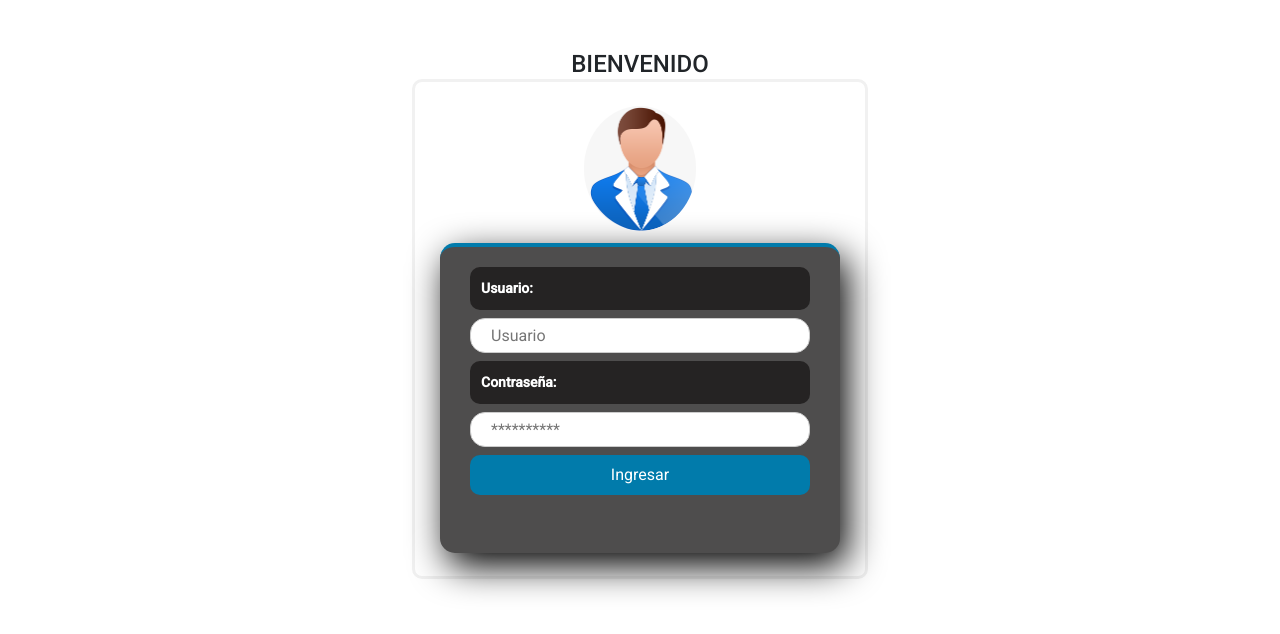
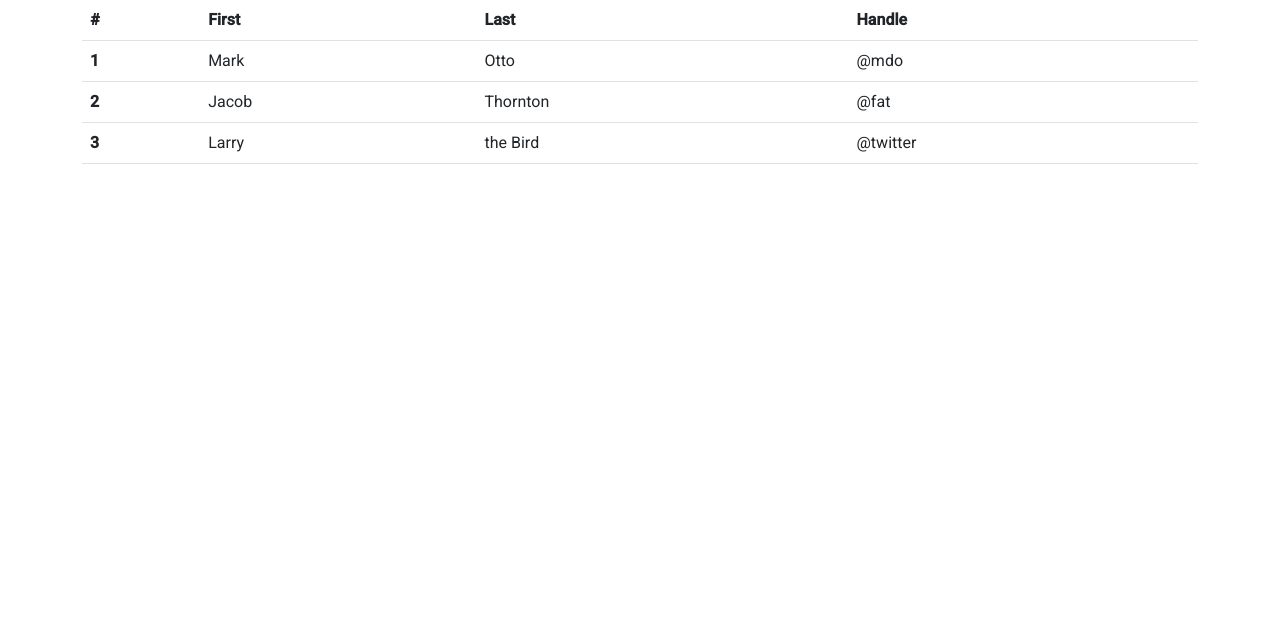
Before and after one commit to Bjavier95/PruebaFormulario, an Angular app: page /compra/1 in a window 1280 px wide. Before the commit this address led to /login. Shown: the top 634 px of the page. Built offline with nearby package versions, Linux system fonts and the light colour scheme.

Commit message:
enviando datos de prueba a firebase

```diff
--- a/src/app/app.module.ts
+++ b/src/app/app.module.ts
@@ -13,6 +13,7 @@ import{ MatStepperModule } from '@angular/material/stepper'
 import { HttpClientModule } from '@angular/common/http';
 
 import { jsonServicios } from './services/jsonServicios.service';
+import { CompraComponent } from './pages/compra/compra.component';
 
 
 
@@ -22,6 +23,7 @@ import { jsonServicios } from './services/jsonServicios.service';
     AppComponent,
     LoginComponent,
     DatauserComponent,
+    CompraComponent,
   ],
   imports: [
     BrowserModule,
--- a/src/app/app.routes.ts
+++ b/src/app/app.routes.ts
@@ -1,10 +1,12 @@
 import { RouterModule, Routes } from "@angular/router";
 import { LoginComponent } from './pages/login/login.component';
 import { DatauserComponent } from './pages/datauser/datauser.component';
+import { CompraComponent } from './pages/compra/compra.component';
 
 const APP_ROUTES: Routes = [
     {path: 'login', component: LoginComponent},
     {path: 'datauser', component: DatauserComponent},
+    {path: 'compra/:id', component: CompraComponent},
     {path: '**', pathMatch: 'full', redirectTo: 'login'}
 ]
 
--- /dev/null
+++ b/src/app/pages/compra/compra.component.html
@@ -0,0 +1,30 @@
+<table class="table">
+    <thead>
+      <tr>
+        <th scope="col">#</th>
+        <th scope="col">First</th>
+        <th scope="col">Last</th>
+        <th scope="col">Handle</th>
+      </tr>
+    </thead>
+    <tbody>
+      <tr>
+        <th scope="row">1</th>
+        <td>Mark</td>
+        <td>Otto</td>
+        <td>@mdo</td>
+      </tr>
+      <tr>
+        <th scope="row">2</th>
+        <td>Jacob</td>
+        <td>Thornton</td>
+        <td>@fat</td>
+      </tr>
+      <tr>
+        <th scope="row">3</th>
+        <td>Larry</td>
+        <td>the Bird</td>
+        <td>@twitter</td>
+      </tr>
+    </tbody>
+  </table>
--- /dev/null
+++ b/src/app/pages/compra/compra.component.ts
@@ -0,0 +1,15 @@
+import { Component, OnInit } from '@angular/core';
+
+@Component({
+  selector: 'app-compra',
+  templateUrl: './compra.component.html',
+  styleUrls: ['./compra.component.css']
+})
+export class CompraComponent implements OnInit {
+
+  constructor() { }
+
+  ngOnInit(): void {
+  }
+
+}
--- a/src/app/pages/datauser/datauser.component.html
+++ b/src/app/pages/datauser/datauser.component.html
@@ -47,7 +47,7 @@
                              (change)= "setMoneda();
                                        getDeptos()"
                                        formControlName="pais">
-                              <option value="" selected>Seleccione un pais</option>
+                              <!-- <option value="" selected>Seleccione un pais</option> -->
                           <option *ngFor="let c of paises" value={{c.idPais}}>{{c.descripcion}}</option>
                     </select>
                     <small *ngIf="paisNoValido" class= "text-danger">Seleccione un pais</small>
@@ -62,11 +62,11 @@
                             <label [ngStyle]="{'width':'18%'}">Departamento
                               <span class="text-danger font-weight-bold">*</span>
                             </label>
-                            <div [ngStyle]="{'width':'68%'}">
+                            <div [ngStyle]="{'width':'69%'}">
                                 <select class="form-control" id="idDepto" name="idDepto"
                                         (change)="getCiudades()"
                                         formControlName="departamento">
-                                <option selected>Seleccione un departamento</option>
+                                <!-- <option value=""  selected>Seleccione un departamento</option> -->
                                 <option *ngFor="let c of departamentos" value="{{c.idDepartamento}}">{{c.descripcion}}</option>
                               </select>
                               <small *ngIf="departamentoNoValido" class= "text-danger">Seleccione un departamento</small>
@@ -81,11 +81,11 @@
                             <label  [ngStyle]="{'width':'18%'}">Ciudad
                               <span class="text-danger font-weight-bold">*</span>
                             </label>
-                            <div  [ngStyle]="{'width':'68%'}">
+                            <div  [ngStyle]="{'width':'69%'}">
                                 <select class="form-control" id="ciudad"
                                 [disabled]="!flagSelectCiudad"
                                 formControlName="ciudad">
-                                <option value="" selected>Seleccione una ciudad</option>
+                                <!-- <option value="" selected>Seleccione una ciudad</option> -->
                                 <option *ngFor="let c of ciudades" value="{{c.idCiudad}}">{{c.descripcion}}</option>
                               </select>
                               <small *ngIf="ciudadNoValida" class= "text-danger">Seleccione una Ciudad</small>
@@ -101,9 +101,10 @@
                             <label  [ngStyle]="{'width':'18%'}">Tipo de dirección
                               <span class="text-danger font-weight-bold">*</span>
                             </label>
-                            <div  [ngStyle]="{'width':'68%'}">
-                                <select class="form-control input-peque" id="tipoDir">
-                                <option value="" selected disabled>Seleccione un tipo de dirección</option>
+                            <div  [ngStyle]="{'width':'69%'}">
+                                <select class="form-control input-peque" id="tipoDireccion"
+                                formControlName="tipoDireccion">
+                                <!-- <option value="" selected>Seleccione un tipo de dirección</option> -->
                                 <option *ngFor="let c of tipoDirecciones" value="{{c.idTipoDesc}}">{{c.descripcion}}</option>
                               </select>
                               <small *ngIf="ciudadNoValida" class= "text-danger">Seleccione un tipo de dirección</small>
@@ -116,7 +117,7 @@
                           <label  [ngStyle]="{'width':'17%'}">Descripción
                             <span class="text-danger font-weight-bold">*</span>
                           </label>
-                          <div  [ngStyle]="{'width':'67%'}">
+                          <div  [ngStyle]="{'width':'68%'}">
                             <textarea class="form-control" [ngStyle]="{'resize':'none'}"
                             type="text"
                             placeholder="Descripción"
@@ -218,7 +219,7 @@
             <br>
 
 
-            <button type="submit" class="btn btn-primary mt-3"
+            <button type="submit" class="btn btn-primary mt-3 text-right"
                     [disabled]="!this.botones.botonSiguiente2.estado"
                     (click)="cambiarFlagCompra();" (ngSubmit)="cambiarFlagCompra()">Agregar +</button>
 
@@ -340,7 +341,7 @@
                 <button  mat-button matStepperPrevious class="btn btn-outline-primary btn-block btn-toolbar"> Atrás </button>
               </div>
               <div class="col-md-2">
-                <button class="btn btn-outline-primary btn-block btn-toolbar"> Guardar </button>
+                <button class="btn btn-outline-primary btn-block btn-toolbar" (click)="guardarInf()"> Guardar </button>
               </div>
         </div>
 
--- a/src/app/pages/datauser/datauser.component.ts
+++ b/src/app/pages/datauser/datauser.component.ts
@@ -6,6 +6,7 @@ import { RespCiudades } from '../../Models/respCiudades.models';
 import { RespTipoDireccion } from '../../Models/respTipodirecciones.models';
 import { RespDepartamentos } from 'src/app/Models/respDepartamentos.models';
 import { jsonServicios } from '../../services/jsonServicios.service';
+import { compraModel } from '../../Models/compraModel.models';
 
 
 @Component({
@@ -25,6 +26,8 @@ export class DatauserComponent implements OnInit {
 
   forma!: FormGroup;
   forma2!: FormGroup;
+  compra!: compraModel;
+
 
   cant: any;
   precio: any;
@@ -81,6 +84,12 @@ export class DatauserComponent implements OnInit {
   ngOnInit(): void {
     this.getPaises();
     this.getTipoDeDireccion();
+
+
+  this.jsonServices.getPaisesService('../../../assets/estructuraFromulario.json').subscribe(data =>{
+    this.compra = data;
+    // console.log('compra: ', compra);
+  });
   }
 
   get paisNoValido(){
@@ -220,6 +229,9 @@ obtenerDesc(){
     }
 
     for(let i = 0; i<this.tipoDirecciones.length; i++){
+      console.log(this.valoresHtml.tipoDir);
+      console.log(this.tipoDirecciones[i].idTipoDesc);
+
       if(this.tipoDirecciones[i].idTipoDesc == parseInt(this.valoresHtml.tipoDir)){
         this.descTipoDir = this.tipoDirecciones[i].descripcion;
       }
@@ -237,7 +249,6 @@ getPaises(){
 getDeptos(){
   this.flagSelectDepto = true;
   // this.forma.get('departamento')?.enable();
-  console.log('deptosflag: ', this.flagSelectDepto);
 
   let idPais =  (<HTMLInputElement>document.getElementById('pais')).value;
 
@@ -274,7 +285,7 @@ validarBotonSiguiente() {
   this.valoresHtml.pais = (<HTMLInputElement>document.getElementById('pais')).value;
   this.valoresHtml.depto = (<HTMLInputElement>document.getElementById('idDepto')).value;
   this.valoresHtml.ciudad = (<HTMLInputElement>document.getElementById('ciudad')).value;
-  this.valoresHtml.tipoDir = (<HTMLInputElement>document.getElementById('tipoDir')).value;
+  this.valoresHtml.tipoDir = (<HTMLInputElement>document.getElementById('tipoDireccion')).value;
 
 
   if( this.valoresHtml.nombreusuario.length > 0 &&
@@ -345,4 +356,16 @@ cambiarFlagCompra(){
   this.verCompra = true;
 }
 
+
+
+guardarInf(){
+  console.log('funcion guardarInf');
+
+
+  this.jsonServices.guardarCompra(this.compra).subscribe(resp => {
+    console.log('resp: ', resp);
+  })
+
 }
+
+}
--- a/src/app/services/jsonServicios.service.ts
+++ b/src/app/services/jsonServicios.service.ts
@@ -1,13 +1,14 @@
 import { HttpClient } from '@angular/common/http';
 import { Injectable } from '@angular/core';
 import { Observable } from 'rxjs';
-import { RespPaises } from 'src/app/Models/respPaises.models';
-
+import { compraModel } from '../Models/compraModel.models';
 
 @Injectable({
   providedIn: 'root'
 })
 export class jsonServicios {
+
+  url = 'https://formtest-a7601-default-rtdb.firebaseio.com';
 
   constructor( private httpClient: HttpClient ) {
   }
@@ -27,4 +28,8 @@ export class jsonServicios {
   getTiposDireccionesService(url: string): Observable<any>{
     return this.httpClient.get(url);
   }
+
+  guardarCompra(compra: compraModel){
+    return this.httpClient.post(`${this.url}/compras.json`, compra);
+  }
 }
```
Also changed, not shown: src/app/Models/compraModel.models.ts (added, +26 -0 lines), src/app/pages/compra/compra.component.css (added), 1 other file (tests, documents, lock files or other folders).
